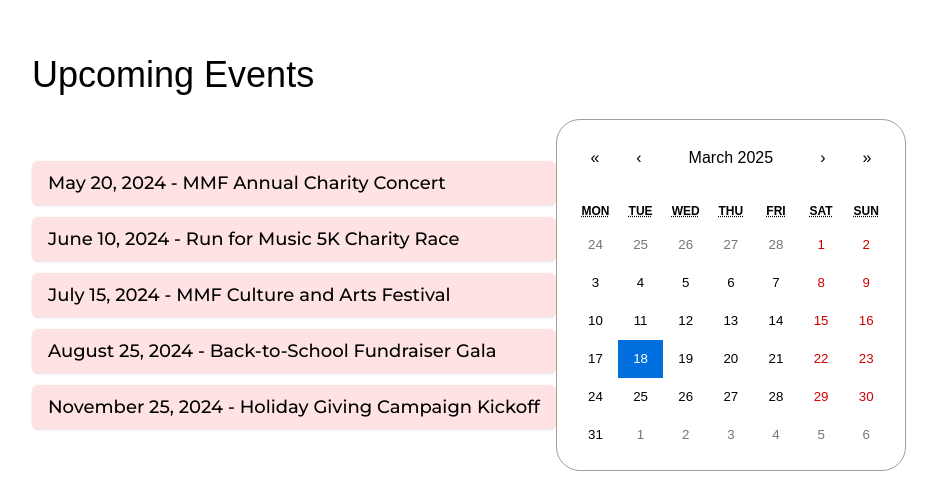
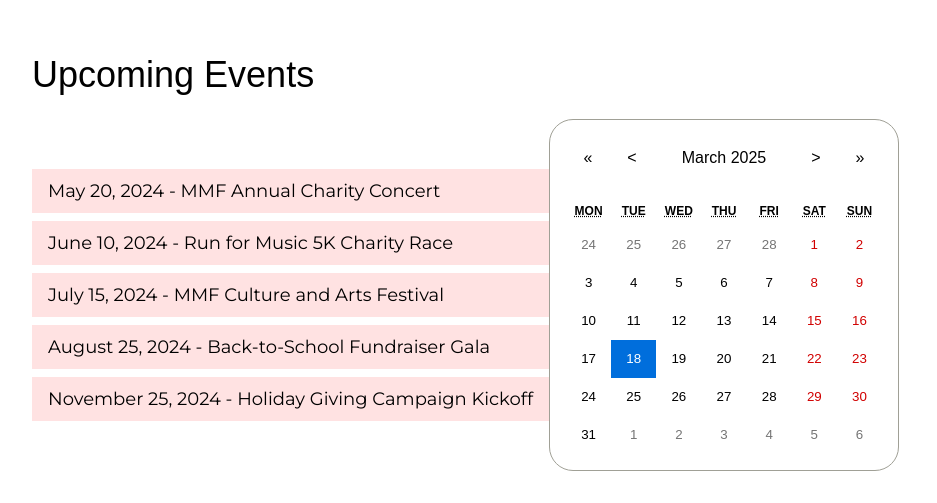
Before and after one commit to NoroffFEU/musikkforandrerliv.no, a React (Vite) app: page / in a window 1280 px wide. Shown: the part 777-1280 px from the top of the page, without its empty margins (64-1001 px from the left). Built offline with nearby package versions, Linux system fonts and the light colour scheme; a web font is replaced by a local one.

Commit message:
update calenderSection style

```diff
--- a/src/components/homePage/calenderSection.jsx
+++ b/src/components/homePage/calenderSection.jsx
@@ -1,7 +1,7 @@
-import { useState, useEffect } from 'react';
-import Calendar from 'react-calendar';
-import 'react-calendar/dist/Calendar.css';
-import data from "../../data/landing-page-content.json";// Importing JSON file
+import { useState, useEffect } from "react";
+import Calendar from "react-calendar";
+import "react-calendar/dist/Calendar.css";
+import data from "../../data/landing-page-content.json"; // Importing JSON file
 
 export default function CalenderSection() {
   const [selectedDate, setSelectedDate] = useState(new Date());
@@ -15,20 +15,21 @@ export default function CalenderSection() {
     setEvents(formattedEvents);
   }, []);
 
-    const formatDate = (date) => date.toISOString().split('T')[0];
+  const formatDate = (date) => date.toISOString().split("T")[0];
 
   return (
     <section className="w-full max-w-6xl mx-auto p-8">
-        <h2 className="text-4xl mb-6 [font-family:var(--font-justAnotherHand)]">{data.calender.title}</h2>
+      <h2 className="text-4xl mb-6 [font-family:var(--font-justAnotherHand)]">
+        {data.calender.title}
+      </h2>
 
       {/* Event List */}
-        <div className="flex max-md:flex-col items-center ">
-        <div className="flex flex-col gap-3 max-md:hidden">
+      <div className="w-full flex max-md:flex-col items-center">
+        <div className="flex flex-col gap-2 max-md:hidden ">
           {events.map((event, index) => (
             <div
               key={index}
-              className="bg-red-100 px-4 py-2 rounded-md shadow-sm text-lg font-medium"
-            >
+              className="bg-red-100 w-[100%] px-4 py-2 text-lg font-normal">
               {event.date.toLocaleDateString("en-US", {
                 month: "long",
                 day: "numeric",
@@ -40,16 +41,19 @@ export default function CalenderSection() {
         </div>
 
         {/* Calendar */}
-        <div className="flex justify-center ">
-          <Calendar
+        <div className="flex justify-center">
+          <Calendar  prevLabel="<" nextLabel=">"
             onChange={setSelectedDate}
             value={selectedDate}
-            tileClassName={({ date, view }) =>
-              view === "month" && events.some(e => formatDate(e.date) === formatDate(date))
-                ? "bg-red-200 text-red-900 rounded-md"
-                : ""
-            }
-            className="[border-color:var(--color-sunset-red)] p-4 rounded-3xl"
+            // tileClassName={({ date, view }) =>
+            //   view === "month" &&
+            //   events.some((e) => formatDate(e.date) === formatDate(date))
+            //     ? "bg-red-200 text-red-900 rounded-md"
+            //     : ""
+            // }
+
+
+            className=" p-4 border-1 border-red-400 rounded-3xl"
           />
         </div>
       </div>
```
Lines whose indentation alone changed are shown as unchanged.
